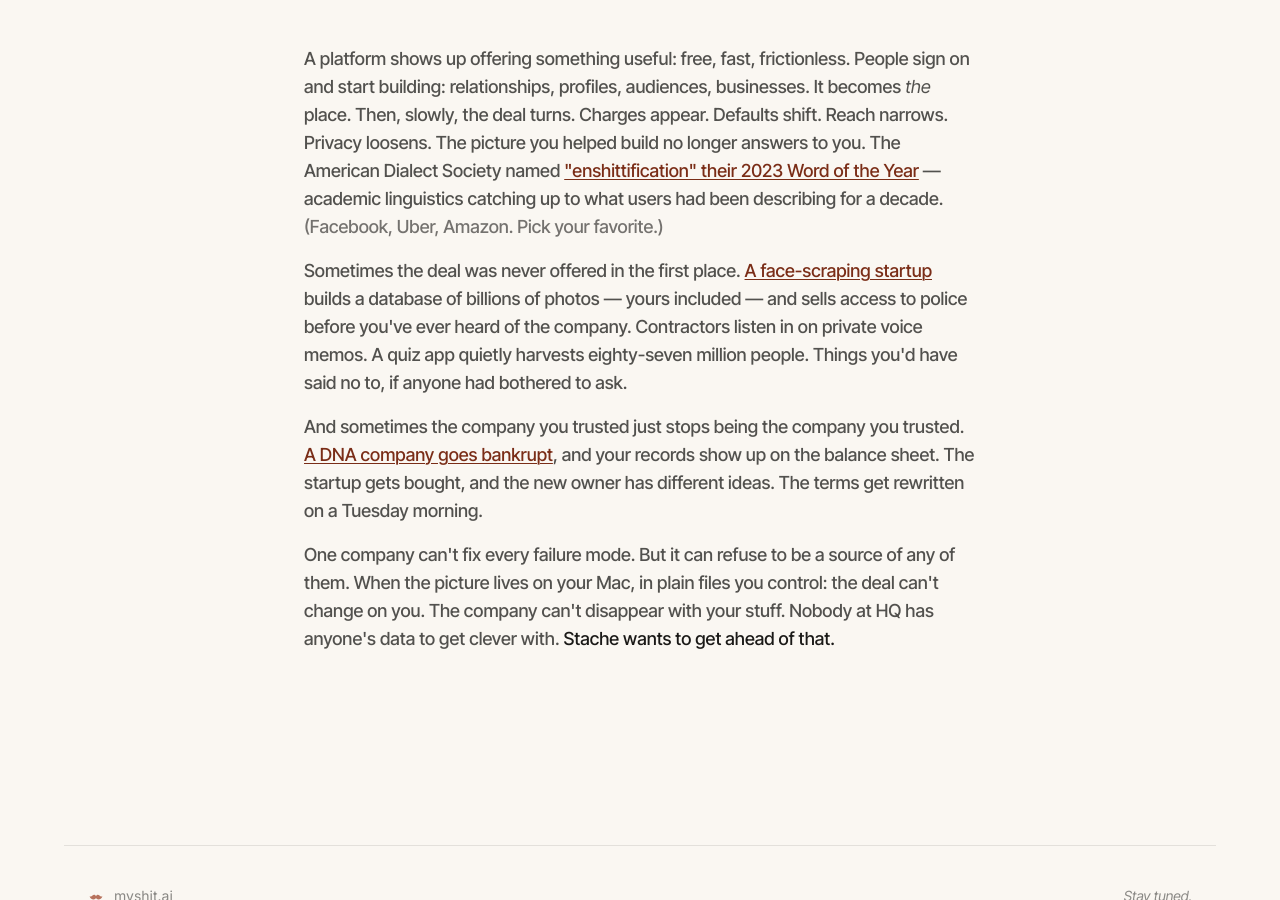
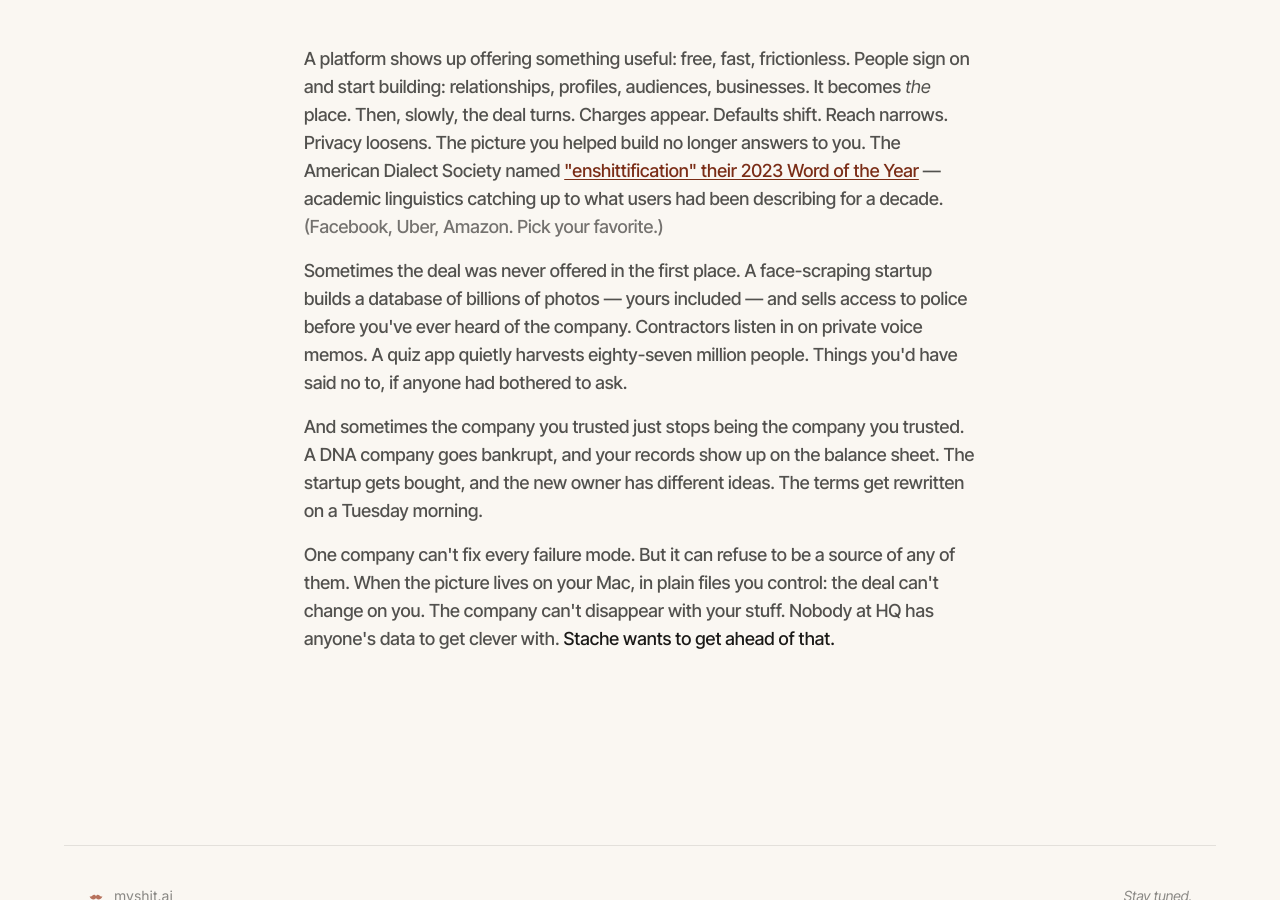
Before and after one commit to bedrocksci/myshit.ai, a Jekyll site: the page built from index.md, in a window 1280 px wide and 900 px high, scrolled down 1949 px. Built offline with Jekyll 4.4.1, drawn with Linux system fonts in a browser that asks for light colours; nearby versions of some CDN libraries.

Commit message:
Homepage: drop Clearview and 23andMe explainer links
Keep only the external "enshittification" link to the American Dialect
Society in the first paragraph. The Clearview and 23andMe references
remain as plain-prose half-sentences in their respective paragraphs.

Co-Authored-By: Claude Opus 4.7 (1M context) <noreply@anthropic.com>

```diff
--- a/index.md
+++ b/index.md
@@ -142,10 +142,10 @@ classification: public
       A platform shows up offering something useful: free, fast, frictionless. People sign on and start building: relationships, profiles, audiences, businesses. It becomes <em>the</em> place. Then, slowly, the deal turns. Charges appear. Defaults shift. Reach narrows. Privacy loosens. The picture you helped build no longer answers to you. The American Dialect Society named <a href="https://americandialect.org/2023-word-of-the-year-is-enshittification/" class="text-rustd underline underline-offset-2 decoration-1 hover:decoration-2 hover:text-rust" target="_blank" rel="noopener">"enshittification" their 2023 Word of the Year</a> &mdash; academic linguistics catching up to what users had been describing for a decade. <span class="text-ink/60">(Facebook, Uber, Amazon. Pick your favorite.)</span>
     </p>
     <p>
-      Sometimes the deal was never offered in the first place. <a href="/explainers/clearview/" class="text-rustd underline underline-offset-2 decoration-1 hover:decoration-2 hover:text-rust">A face-scraping startup</a> builds a database of billions of photos &mdash; yours included &mdash; and sells access to police before you've ever heard of the company. Contractors listen in on private voice memos. A quiz app quietly harvests eighty-seven million people. Things you'd have said no to, if anyone had bothered to ask.
+      Sometimes the deal was never offered in the first place. A face-scraping startup builds a database of billions of photos &mdash; yours included &mdash; and sells access to police before you've ever heard of the company. Contractors listen in on private voice memos. A quiz app quietly harvests eighty-seven million people. Things you'd have said no to, if anyone had bothered to ask.
     </p>
     <p>
-      And sometimes the company you trusted just stops being the company you trusted. <a href="/explainers/23andme/" class="text-rustd underline underline-offset-2 decoration-1 hover:decoration-2 hover:text-rust">A DNA company goes bankrupt</a>, and your records show up on the balance sheet. The startup gets bought, and the new owner has different ideas. The terms get rewritten on a Tuesday morning.
+      And sometimes the company you trusted just stops being the company you trusted. A DNA company goes bankrupt, and your records show up on the balance sheet. The startup gets bought, and the new owner has different ideas. The terms get rewritten on a Tuesday morning.
     </p>
     <p>
       One company can't fix every failure mode. But it can refuse to be a source of any of them. When the picture lives on your Mac, in plain files you control: the deal can't change on you. The company can't disappear with your stuff. Nobody at HQ has anyone's data to get clever with. <span class="text-ink">Stache wants to get ahead of that.</span>
```
